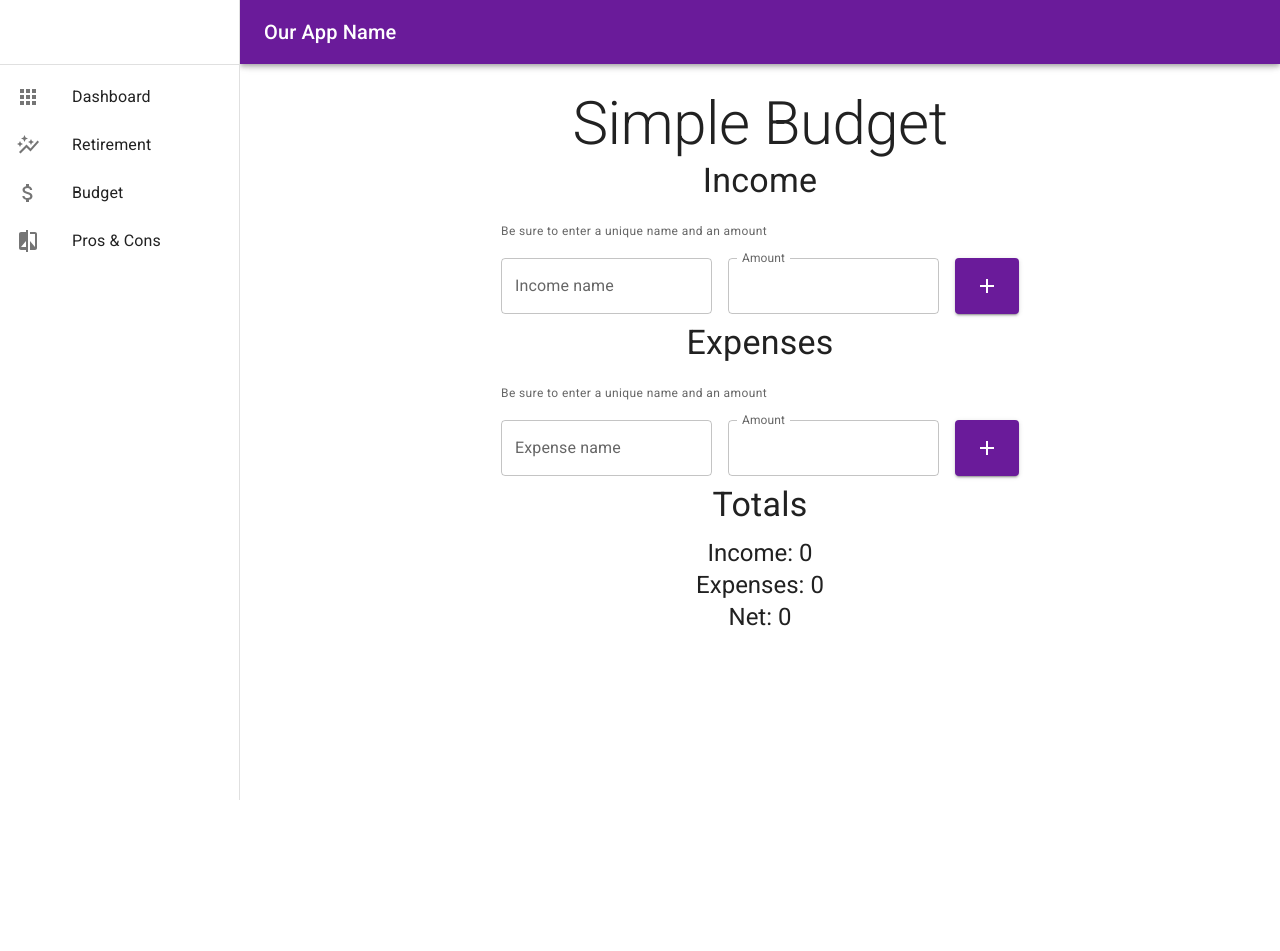
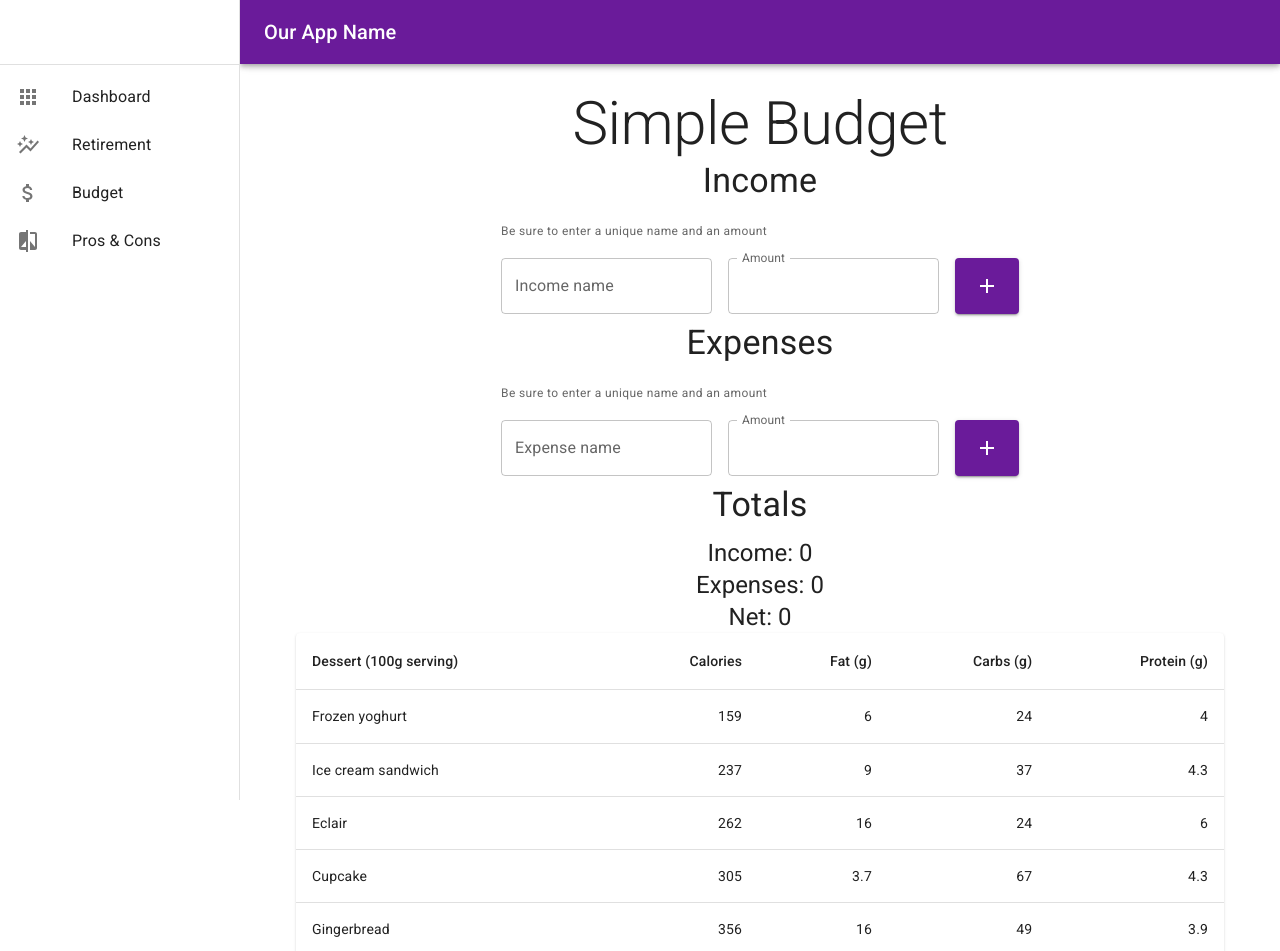
Before and after one commit to joshua-holmes/productivity-app, a React (Create React App) app: page /budget in a window 1280 px wide. Shown: the top 951 px of the page. Before the commit the page ends 800 px from the top, so only its background shows below. Built offline with nearby package versions, Linux system fonts and the light colour scheme.

Commit message:
Added table to budget page. Added minor styling to retirement graph.

```diff
--- a/src/components/Budget.js
+++ b/src/components/Budget.js
@@ -13,6 +13,7 @@
 import Table from "@mui/material/Table";
 import TableRow from "@mui/material/TableRow";
 import Grid from "@mui/material/Grid";
+import BudgetTable from "./BudgetTable";
 
 function Budget() {
   const [income, setIncome] = useState([]); // stores incomes
@@ -255,6 +256,8 @@
         <Typography variant="h5">Income: {incomeSum}</Typography>
         <Typography variant="h5">Expenses: {expenseSum}</Typography>
         <Typography variant="h5">Net: {incomeSum - expenseSum}</Typography>
+
+        <BudgetTable />
     </Grid>
   );
 }
--- /dev/null
+++ b/src/components/BudgetTable.js
@@ -0,0 +1,56 @@
+import Table from '@mui/material/Table';
+import TableBody from '@mui/material/TableBody';
+import TableCell from '@mui/material/TableCell';
+import TableContainer from '@mui/material/TableContainer';
+import TableHead from '@mui/material/TableHead';
+import TableRow from '@mui/material/TableRow';
+import Paper from '@mui/material/Paper';
+
+function BudgetTable() {
+    function createData(name, calories, fat, carbs, protein) {
+        return { name, calories, fat, carbs, protein };
+    }
+
+    const rows = [
+        createData('Frozen yoghurt', 159, 6.0, 24, 4.0),
+        createData('Ice cream sandwich', 237, 9.0, 37, 4.3),
+        createData('Eclair', 262, 16.0, 24, 6.0),
+        createData('Cupcake', 305, 3.7, 67, 4.3),
+        createData('Gingerbread', 356, 16.0, 49, 3.9),
+    ];
+    console.log(rows);
+
+    return (
+        <TableContainer component={Paper}>
+            <Table sx={{ minWidth: 650 }} aria-label="simple table">
+                <TableHead>
+                    <TableRow>
+                        <TableCell>Dessert (100g serving)</TableCell>
+                        <TableCell align="right">Calories</TableCell>
+                        <TableCell align="right">Fat&nbsp;(g)</TableCell>
+                        <TableCell align="right">Carbs&nbsp;(g)</TableCell>
+                        <TableCell align="right">Protein&nbsp;(g)</TableCell>
+                    </TableRow>
+                </TableHead>
+                <TableBody>
+                    {rows.map((row) => (
+                        <TableRow
+                            key={row.name}
+                            sx={{ '&:last-child td, &:last-child th': { border: 0 } }}
+                        >
+                            <TableCell component="th" scope="row">
+                                {row.name}
+                            </TableCell>
+                            <TableCell align="right">{row.calories}</TableCell>
+                            <TableCell align="right">{row.fat}</TableCell>
+                            <TableCell align="right">{row.carbs}</TableCell>
+                            <TableCell align="right">{row.protein}</TableCell>
+                        </TableRow>
+                    ))}
+                </TableBody>
+            </Table>
+        </TableContainer>
+    )
+}
+
+export default BudgetTable;
--- a/src/components/RetAreaChart.js
+++ b/src/components/RetAreaChart.js
@@ -3,7 +3,7 @@
 function RetAreaChart({ data }) {
 
     return (
-        <AreaChart width={600} height={300} data={data}>
+        <AreaChart style={{margin: "auto"}} width={600} height={300} data={data}>
             <Area type="monotone" dataKey="dollars" stroke="#8884d8" />
             <CartesianGrid stroke="#ccc" strokeDasharray="5 5" />
             <XAxis dataKey="years" />
```
Lines whose indentation alone changed are shown as unchanged.
